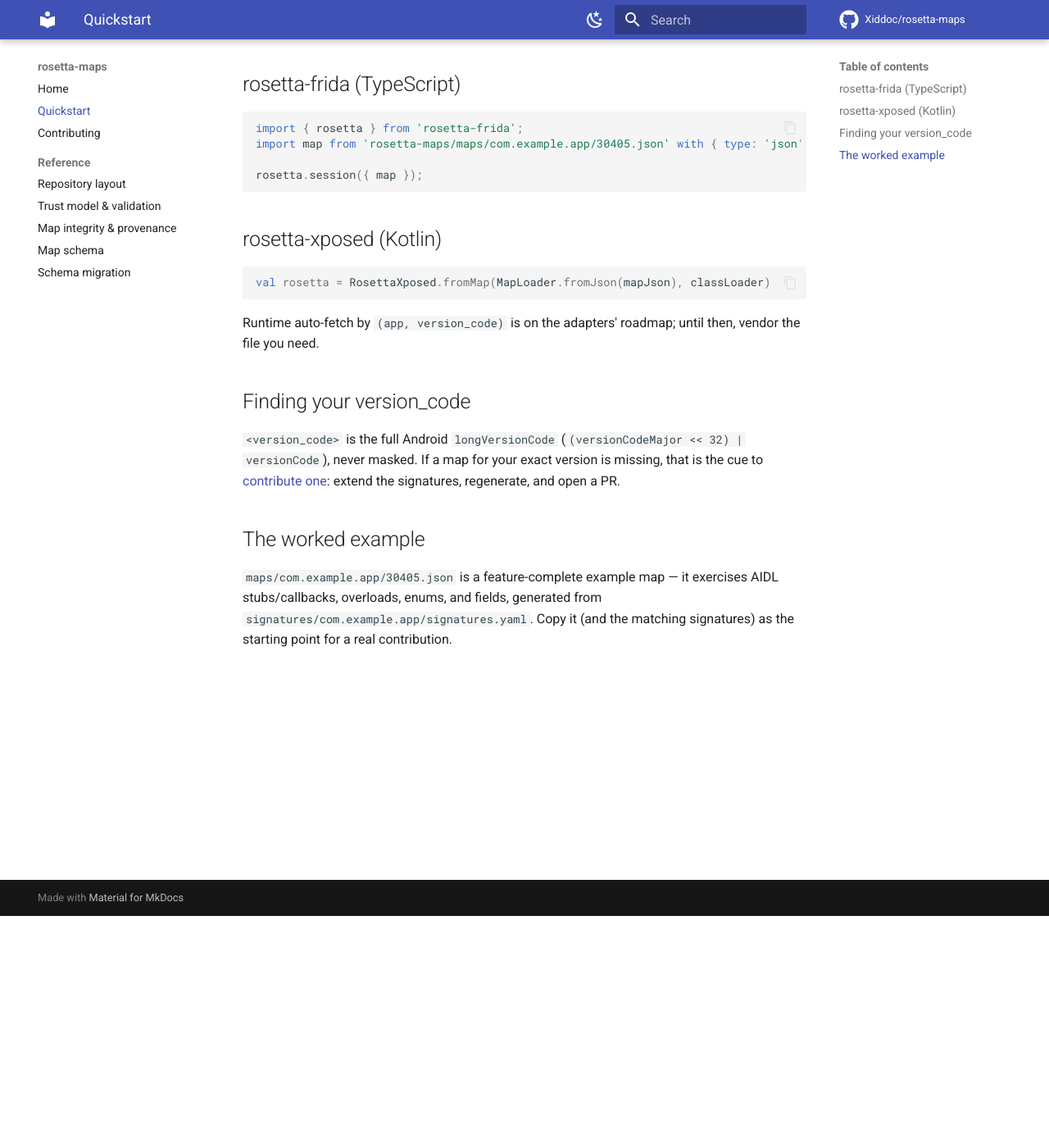
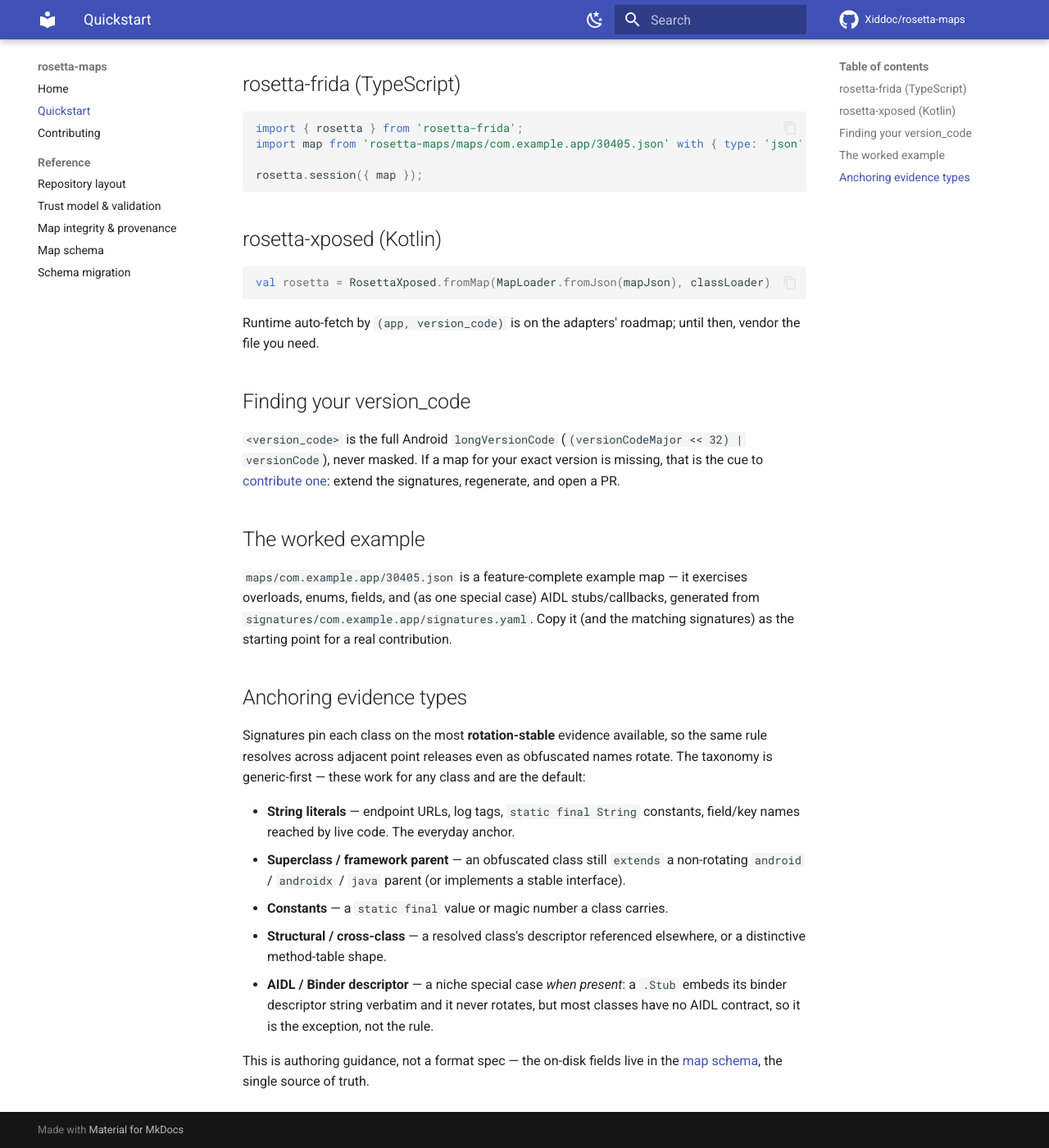
Before and after one commit to Xiddoc/rosetta-maps, an MkDocs documentation site: the page built from docs/quickstart.md, in a window 1280 px wide and 1400 px high, scrolled down 283 px. Shown: the whole window at 82% size. Built offline with MkDocs 1.6.1 and Material for MkDocs 9.7.7, drawn with Linux system fonts in a browser that asks for light colours; comment, search, counter and statistics services are not loaded.

Commit message:
docs: lead anchoring guidance with generic evidence, demote AIDL (#35)
Reorder the anchoring-strategy guidance so the generic, works-for-any-class
evidence types lead (string literals, superclass/framework parent, constants,
structural) and AIDL/Binder descriptor strings are documented as a lucky
special case "when present" rather than priority #1.

- signatures/com.example.app/signatures.yaml: reorder the leading comment
  block and move the string-literal-anchored RemoteServiceClient/Config rules
  ahead of the AIDL Stub/callback rules (rule set unchanged, 4 rules).
- templates/signatures.template.yaml: reorder the preference list, AIDL last.
- CONTRIBUTING.md: reorder the anchoring-evidence sentence, AIDL last.
- docs/quickstart.md, docs/reference/schema.md: add an "Anchoring evidence
  types" subsection documenting the generic taxonomy, pointing at the schema
  rather than duplicating fields.

https://claude.ai/code/session_01RxYetJ2Bfv3jTwnfHvXh6d

```diff
--- a/docs/quickstart.md
+++ b/docs/quickstart.md
@@ -37,6 +37,28 @@ PR.
 ## The worked example
 
 `maps/com.example.app/30405.json` is a feature-complete example map — it exercises
-AIDL stubs/callbacks, overloads, enums, and fields, generated from
-`signatures/com.example.app/signatures.yaml`. Copy it (and the matching signatures)
-as the starting point for a real contribution.
+overloads, enums, fields, and (as one special case) AIDL stubs/callbacks, generated
+from `signatures/com.example.app/signatures.yaml`. Copy it (and the matching
+signatures) as the starting point for a real contribution.
+
+## Anchoring evidence types
+
+Signatures pin each class on the most **rotation-stable** evidence available, so
+the same rule resolves across adjacent point releases even as obfuscated names
+rotate. The taxonomy is generic-first — these work for any class and are the
+default:
+
+- **String literals** — endpoint URLs, log tags, `static final String`
+  constants, field/key names reached by live code. The everyday anchor.
+- **Superclass / framework parent** — an obfuscated class still `extends` a
+  non-rotating `android` / `androidx` / `java` parent (or implements a stable
+  interface).
+- **Constants** — a `static final` value or magic number a class carries.
+- **Structural / cross-class** — a resolved class's descriptor referenced
+  elsewhere, or a distinctive method-table shape.
+- **AIDL / Binder descriptor** — a niche special case *when present*: a `.Stub`
+  embeds its binder descriptor string verbatim and it never rotates, but most
+  classes have no AIDL contract, so it is the exception, not the rule.
+
+This is authoring guidance, not a format spec — the on-disk fields live in the
+[map schema](reference/schema.md), the single source of truth.
```
Also changed, not shown: CONTRIBUTING.md (+5 -3 lines), docs/reference/schema.md (+24 -0 lines), 2 other files.
